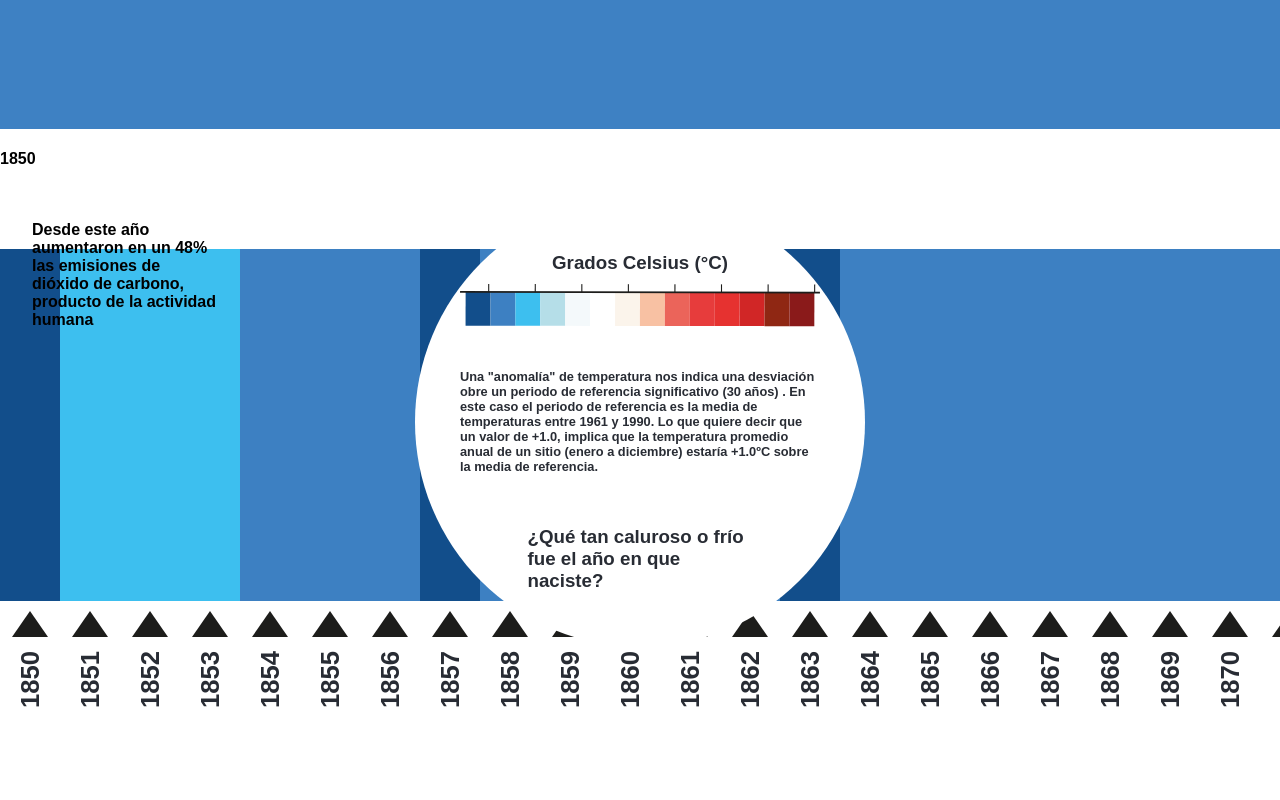
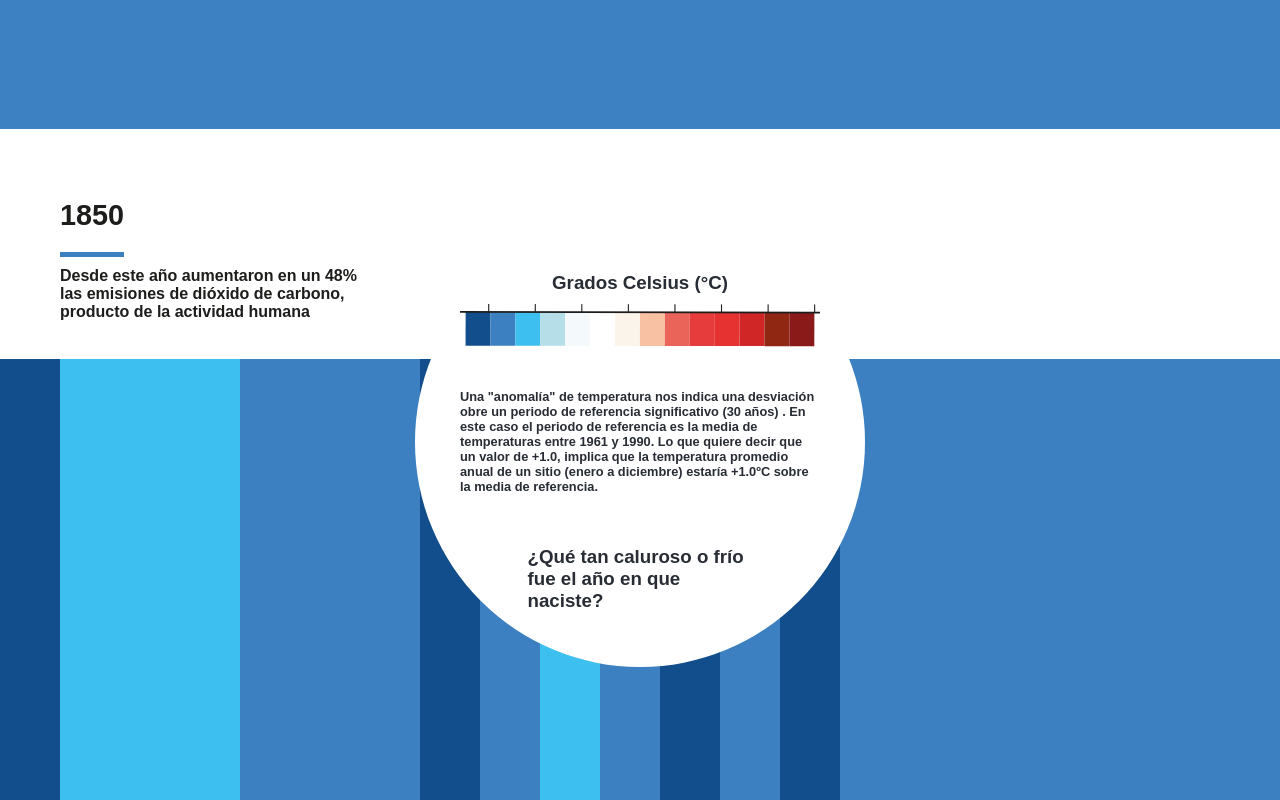
Before and after one commit to fabzl/testigosdehielo, a React (Create React App) app: page / in a window 1280 px wide. Shown: the part 7340-8140 px from the top of the page. Built offline with nearby package versions, Linux system fonts and the light colour scheme; a web font is replaced by a local one.

Commit message:
timeline first version

```diff
--- a/src/components/App/Timeline.scss
+++ b/src/components/App/Timeline.scss
@@ -1,27 +1,65 @@
+.timeline-arrow {
+width: 30px;
+transform: translate(15px);
+}
 
 .timeline-tooltip {
-    background-color: white;
+    flex-grow: 1;
     z-index: 20;
-    width: 250px;
-    height: 100px;
-    color: black;
+    width: auto;
+    height: 15vh;
+    min-width: 150px;
+    max-width: 320px;
+    color: #1d1d1b;
     white-space: normal;
     position: absolute;
     top:0;
-    .h4 {
 
-    border-bottom: 3px solid #3D80C2;
+
+    &.down {
+        top:650px;
+        text-align: left;
+        justify-content:baseline;
+
+        transform: translate(30px,230px);
+
+    h4  {
+        transform: translate(0px,-30px);
+    }
+    p {
+        transform: translate(30px,-30px);
+        white-space: normal;
+        max-width: 100%;
+    }
+
+
+     .timeline-arrow {
+        transform:  translate(-15px,10px) rotate(180deg);
+     }
+    }
+
+    h4 {
+        transform: translate(60px,60px);
+    font-size: 1.8rem;
+    border-bottom: 5px solid #3D80C2;
     font-weight: 900;
+    display: inline-block;
+    padding-bottom: 20px;
+    margin: 10px 0;
+
 }
 p  {
     font-size: 1rem;
-
+    margin: 0;
+    padding: 0;
+    transform: translate(60px,60px);
 }
 
 }
 
 .tooltip-wrapper {
-    height:15vh;
+    height:16vh;
+    min-height: 230px;
 }
 .timeline-triangle {
 
@@ -37,7 +75,7 @@ p  {
 
 .timeline-item {
     display: inline-block;
-    height: 55vh;
+    height: 53vh;
     width: 60px;
     align-items: center;
 }
@@ -74,13 +112,14 @@ p  {
     flex-direction: row;
     overflow-x: auto;
     white-space: nowrap;
-    height: 80vh;
+    height: 85vh;
 }
 
 
 .timeline-color-block {
     width: 100%;
-    height: 80%;
+    min-height: 550px;
+    display: flex;
     align-items: stretch;
     margin-bottom:10px;
 }
```
